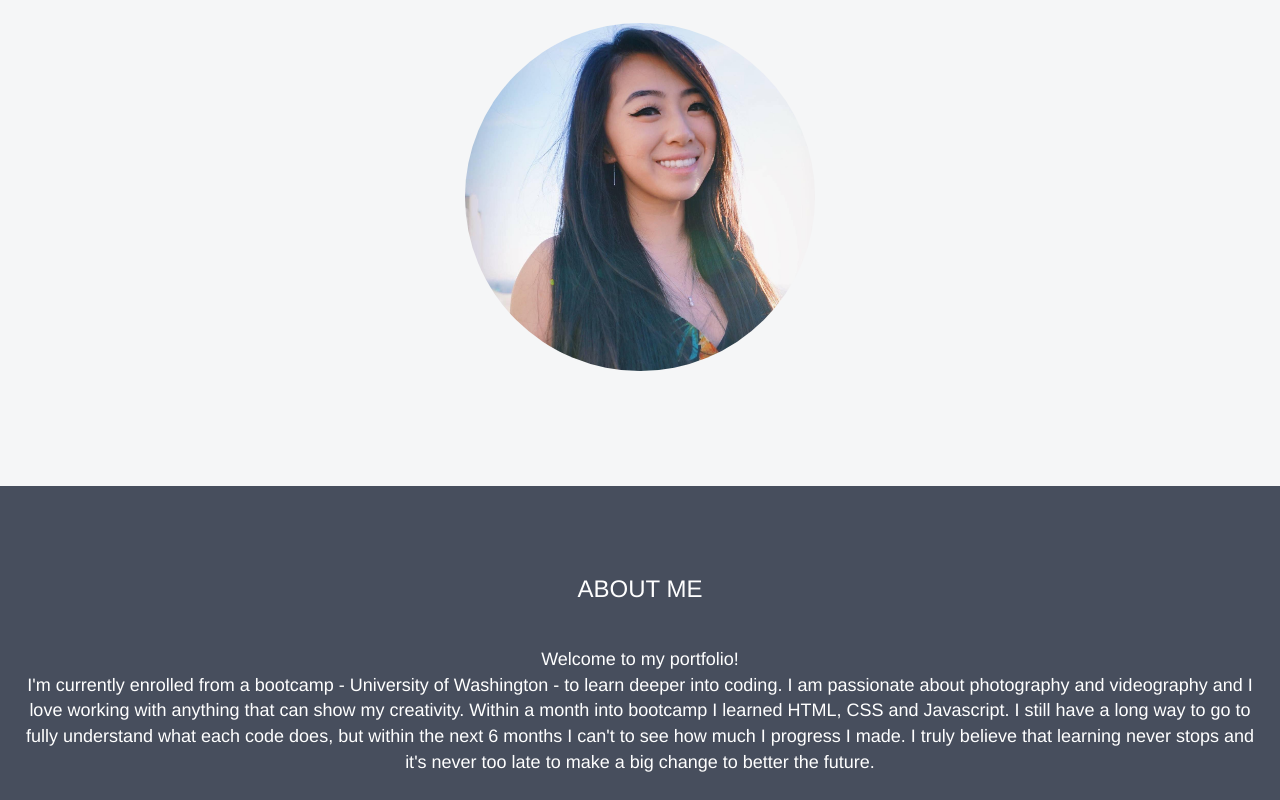
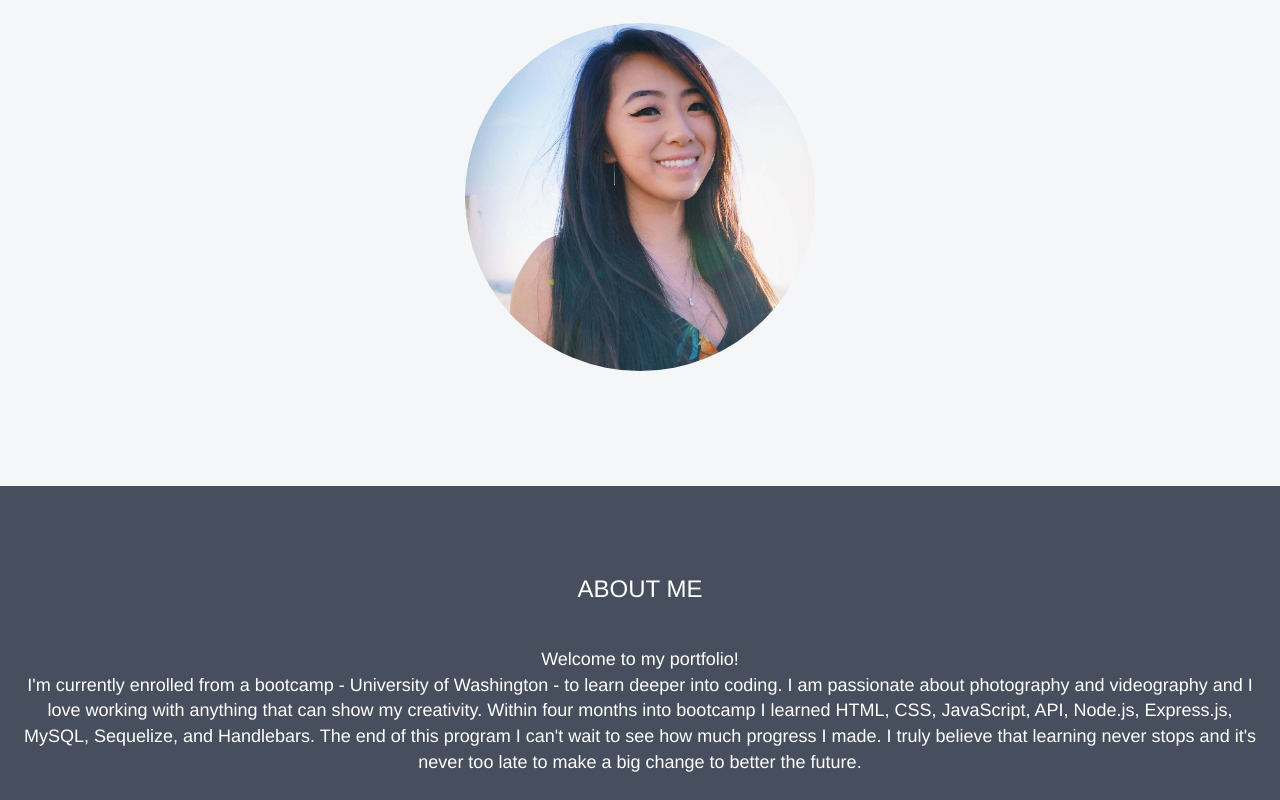
Before and after one commit to ctinengyn/Updated-Portfolio2, a plain HTML site: page index.html in a window 1280 px wide. Shown: the part 152-952 px from the top of the page. Drawn offline with nearby package versions, Linux system fonts and the light colour scheme.

Commit message:
Change about me secttion

```diff
--- a/index.html
+++ b/index.html
@@ -48,9 +48,7 @@
         <h3 id="about" class="margin slideanim">ABOUT ME</h3>
         <p class="slideanim">Welcome to my portfolio! <br> I'm currently enrolled from a bootcamp - University of Washington - to
             learn deeper into coding. I am passionate about photography and videography and I love working with
-            anything that can show my creativity. Within a month into bootcamp I learned HTML, CSS and
-            Javascript. I still have a long way to go to fully understand what each code does, but within the
-            next 6 months I can't to see how much I progress I made. I truly believe that learning never stops
+            anything that can show my creativity. Within four months into bootcamp I learned HTML, CSS, JavaScript, API, Node.js, Express.js, MySQL, Sequelize, and Handlebars. The end of this program I can't wait to see how much progress I made. I truly believe that learning never stops
             and it's never too late to make a big change to better the future.</p>
     </div>
 
```
Also changed, not shown: 1 other file.
